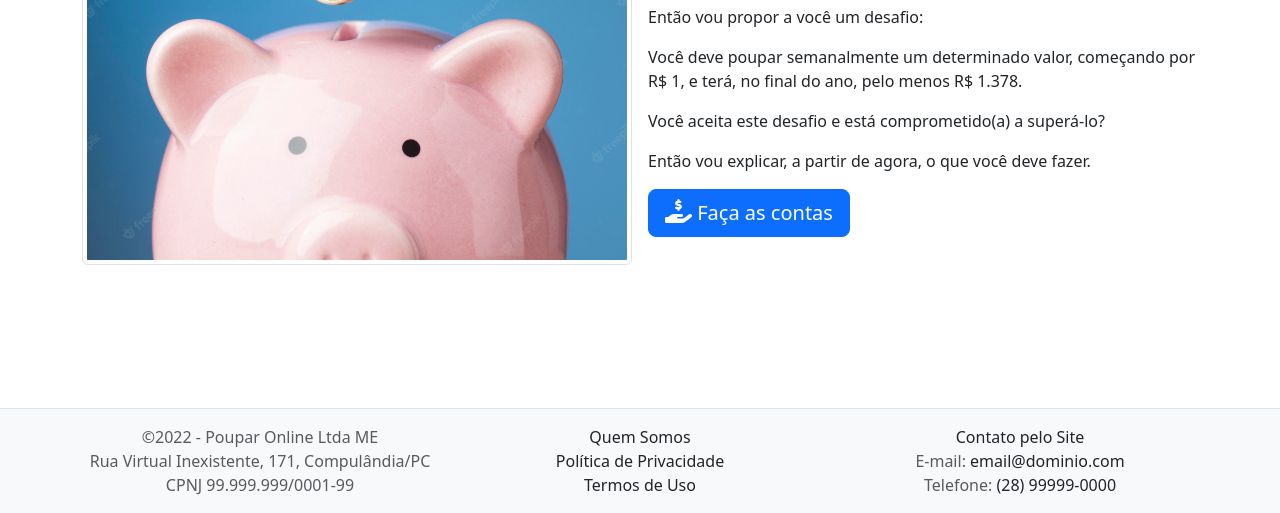
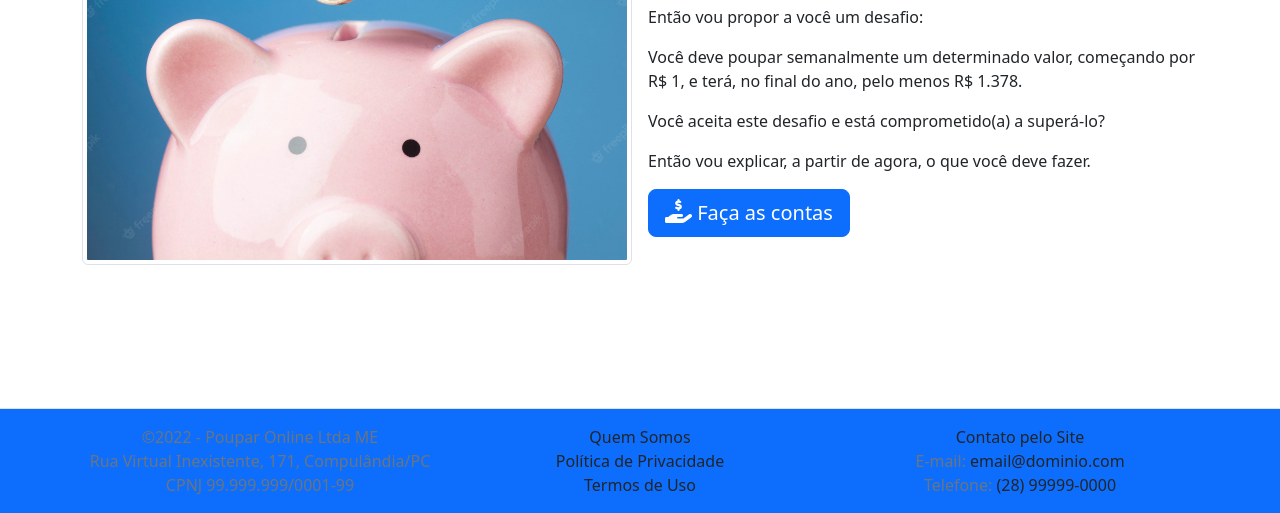
Before and after one commit to TiagoBarbosa88/Desafio-52---Bootstrap, a website: page index.html in a window 1280 px wide. Shown: the part 287-800 px from the top of the page. Drawn offline with nearby package versions, Linux system fonts and the light colour scheme.

Commit message:
:up: Gitignore e Footer color

```diff
--- a/index.html
+++ b/index.html
@@ -83,30 +83,30 @@
             </div>
         </main>
 
-        <footer class="border-top text-muted bg-light">
-            <div class="container">
-                <div class="row py-3">
-                    <div class="col-12 col-md-4 text-center">
+        <footer class="border-top text-muted bg-primary">
+            <div class=" container ">
+                <div class="row py-3 ">
+                    <div class="col-12 col-md-4 text-center ">
                         &copy;2022 - Poupar Online Ltda ME<br> Rua Virtual Inexistente, 171, Compulândia/PC <br> CPNJ 99.999.999/0001-99
                     </div>
-                    <div class="col-12 col-md-4 text-center">
-                        <a href="/quemsomos.html" class="text-decoration-none text-dark">
+                    <div class="col-12 col-md-4 text-center ">
+                        <a href="/quemsomos.html " class="text-decoration-none text-dark ">
                             Quem Somos
                         </a><br>
-                        <a href="/privacidade.html" class="text-decoration-none text-dark">
+                        <a href="/privacidade.html " class="text-decoration-none text-dark ">
                             Política de Privacidade
                         </a><br>
-                        <a href="/termos.html" class="text-decoration-none text-dark">
+                        <a href="/termos.html " class="text-decoration-none text-dark ">
                             Termos de Uso
                         </a><br>
 
                     </div>
-                    <div class="col-12 col-md-4 text-center">
-                        <a href="/contato.html" class="text-decoration-none text-dark">
+                    <div class="col-12 col-md-4 text-center ">
+                        <a href="/contato.html " class="text-decoration-none text-dark ">
                             Contato pelo Site
-                        </a><br> E-mail: <a href="mailto:email@dominio.com" class="text-decoration-none text-dark">
+                        </a><br> E-mail: <a href="mailto:email@dominio.com " class="text-decoration-none text-dark ">
                             email@dominio.com
-                        </a><br> Telefone: <a href="phone:28999990000" class="text-decoration-none text-dark">
+                        </a><br> Telefone: <a href="phone:28999990000 " class="text-decoration-none text-dark ">
                             (28) 99999-0000
                         </a>
                     </div>
@@ -116,7 +116,7 @@
 
     </div>
     <!-- Bootstrap CSS -->
-    <script src="/node_modules/bootstrap/dist/js/bootstrap.bundle.min.js"></script>
+    <script src="/node_modules/bootstrap/dist/js/bootstrap.bundle.min.js "></script>
 </body>
 
 </html>
--- /dev/null
+++ b/package.json
@@ -0,0 +1,6 @@
+{
+  "dependencies": {
+    "bootstrap": "^5.2.0-beta1",
+    "bootstrap-icons": "^1.8.3"
+  }
+}
```
Also changed, not shown: img/planilha-desafio-52-semanas-poupar-dinheiro2.jpg (added), 2 other files.
